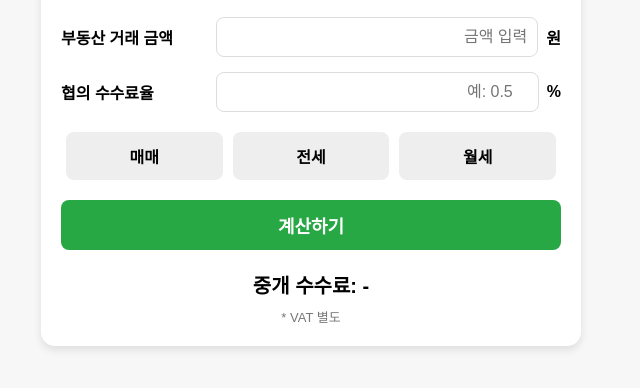
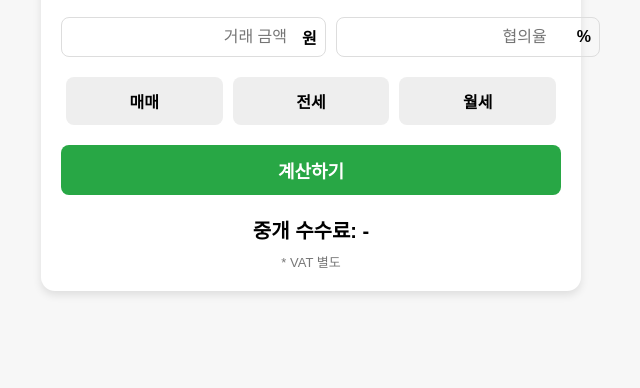
Before and after one commit to ii7804ii/aboutrealestate, a plain HTML site: page index.html in a window 1280 px wide. Shown: the part 98-486 px from the top of the page, without its empty margins (329-969 px from the left). Drawn offline with Linux system fonts and the light colour scheme.

Commit message:
Update index.html

```diff
--- a/index.html
+++ b/index.html
@@ -8,10 +8,12 @@
     body { font-family: Arial, sans-serif; background:#f7f7f7; margin:0; padding:20px; }
     .container { max-width:500px; margin:0 auto; background:#fff; padding:20px; border-radius:14px; box-shadow:0 4px 8px rgba(0,0,0,0.1);}
     h2 { text-align:center; margin-bottom:20px; }
-    .input-group { margin-bottom:15px; display:flex; align-items:center; }
-    label { font-weight:bold; flex:1; }
-    input { flex:2; padding:10px; font-size:16px; margin-left:5px; border:1px solid #ddd; border-radius:8px; text-align:right; }
-    .suffix { margin-left:8px; font-weight:bold; }
+
+    .form-row { display:flex; justify-content:space-between; gap:10px; margin-bottom:15px; }
+    .input-box { flex:1; display:flex; align-items:center; border:1px solid #ddd; border-radius:8px; padding:0 8px; }
+    .input-box input { flex:1; padding:10px; font-size:16px; border:none; outline:none; text-align:right; }
+    .suffix { margin-left:5px; font-weight:bold; white-space:nowrap; }
+
     .btn-group { display:flex; justify-content:space-between; margin:20px 0; }
     .btn { flex:1; margin:0 5px; padding:12px; font-size:16px; font-weight:bold; border:none; border-radius:8px; cursor:pointer; background:#eee; }
     .btn.active { background:#007bff; color:white; }
@@ -24,16 +26,16 @@
   <div class="container">
     <h2>부동산 중개수수료 계산기</h2>
 
-    <div class="input-group">
-      <label>부동산 거래 금액</label>
-      <input type="text" id="amount" placeholder="금액 입력">
-      <span class="suffix">원</span>
-    </div>
-
-    <div class="input-group">
-      <label>협의 수수료율</label>
-      <input type="number" id="customRate" placeholder="예: 0.5">
-      <span class="suffix">%</span>
+    <!-- 가로 배치 -->
+    <div class="form-row">
+      <div class="input-box">
+        <input type="text" id="amount" placeholder="거래 금액">
+        <span class="suffix">원</span>
+      </div>
+      <div class="input-box">
+        <input type="number" id="customRate" placeholder="협의율">
+        <span class="suffix">%</span>
+      </div>
     </div>
 
     <div class="btn-group">
@@ -69,24 +71,22 @@
     let rate = 0;
     let maxFee = null;
 
-    // 협의 수수료율 입력 시 우선 적용
     const customRate = parseFloat(customRateInput.value);
     if(!isNaN(customRate) && customRate > 0){
-      rate = customRate / 100; // % 입력 → 소수 변환
+      rate = customRate / 100;
     } else {
-      // 자동 요율 구간
-      if(type === "sale"){ // 매매
+      if(type === "sale"){
         if(amount <= 50000000){ rate = 0.006; maxFee = 250000; }
         else if(amount <= 200000000){ rate = 0.005; }
         else if(amount <= 600000000){ rate = 0.004; }
-        else if(amount <= 900000000){ rate = 0.005; } // 협의
-        else { rate = 0.009; } // 협의
+        else if(amount <= 900000000){ rate = 0.005; }
+        else { rate = 0.009; }
       }
-      else if(type === "lease" || type === "rent"){ // 전세/월세 동일
+      else if(type === "lease" || type === "rent"){
         if(amount <= 50000000){ rate = 0.005; maxFee = 200000; }
         else if(amount <= 100000000){ rate = 0.004; }
         else if(amount <= 300000000){ rate = 0.003; }
-        else { rate = 0.004; } // 협의
+        else { rate = 0.004; }
       }
     }
 
```
